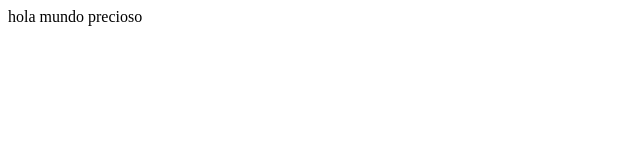
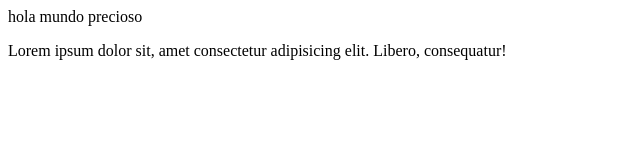
Before and after one commit to PaulaRodriguezRomera/myrpoject, a plain HTML site: page index.html in a window 1280 px wide. Shown: the whole page, without its empty margins (0-640 px from the left). Drawn offline with Linux system fonts and the light colour scheme.

Commit message:
more text

```diff
--- a/index.html
+++ b/index.html
@@ -6,5 +6,6 @@
 </head>
 <body>
     <p>hola mundo precioso</p>
+    <p>Lorem ipsum dolor sit, amet consectetur adipisicing elit. Libero, consequatur!</p>
 </body>
 </html>
```
